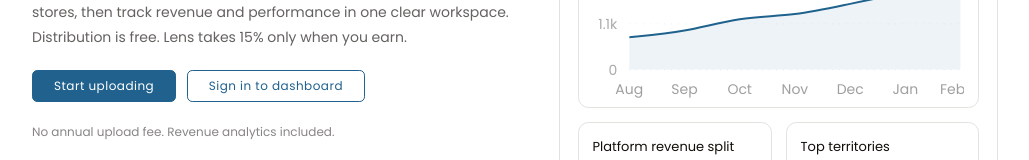
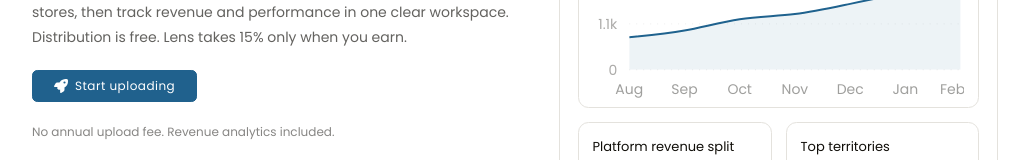
Before and after one commit to lens-ltd/lens-music, a React (Vite) app in the folder client/: page / in a window 1280 px wide. Shown: the part 443-603 px from the top of the page, without its empty margins (125-1154 px from the left). Built offline with nearby package versions, Linux system fonts and the light colour scheme; no server answers; what store would draw is missing.

Commit message:
Update LandingPage component to replace signup button with login button and add rocket icon for enhanced visual appeal. Refactor button layout for improved user experience.

```diff
--- a/client/src/pages/landing/LandingPage.tsx
+++ b/client/src/pages/landing/LandingPage.tsx
@@ -12,6 +12,7 @@
 import DashboardChart from '@/components/graphs/DashboardChart';
 import PublicNavbar from '@/components/layout/PublicNavbar';
 import PublicFooter from '@/components/layout/PublicFooter';
+import { faRocket } from '@fortawesome/free-solid-svg-icons';
 
 const sampleChartData = [
   { month: 'Aug', value: 780 },
@@ -202,11 +203,9 @@
             </p>
 
             <div className="flex flex-wrap items-center gap-3">
-              <Button route="/auth/signup" primary className="px-6 py-2.5 text-[12px] tracking-[0.04em] font-normal">
+              <Button route="/auth/login" primary className="px-6 py-2.5 text-[12px] tracking-[0.04em] font-normal">
+              <FontAwesomeIcon icon={faRocket} />
                 Start uploading
-              </Button>
-              <Button route="/auth/login" className="px-6 py-2.5 text-[12px] tracking-[0.04em] font-normal">
-                Sign in to dashboard
               </Button>
             </div>
 
@@ -718,14 +717,11 @@
               <p className="mt-4 max-w-2xl mx-auto text-[13px] leading-7 text-white/70 font-normal">
                 Create your Lens account to distribute to 150+ stores and monitor earnings with a clear analytics dashboard.
               </p>
-              <div className="mt-7 flex flex-wrap justify-center gap-3">
-                <Button route="/auth/signup" primary className="px-6 py-2.5 text-[12px] tracking-[0.04em] font-normal">
+              <menu className="mt-7 flex flex-wrap justify-center gap-3">
+                <Button route="/auth/login" primary className="px-6 py-2.5 text-[12px] tracking-[0.04em] font-normal">
                   Start uploading
                 </Button>
-                <Button route="/auth/login" className="px-6 py-2.5 text-[12px] tracking-[0.04em] font-normal border-white! text-white! bg-transparent! hover:bg-white/10!">
-                  Sign in to dashboard
-                </Button>
-              </div>
+              </menu>
               </div>
             </section>
           </article>
```
